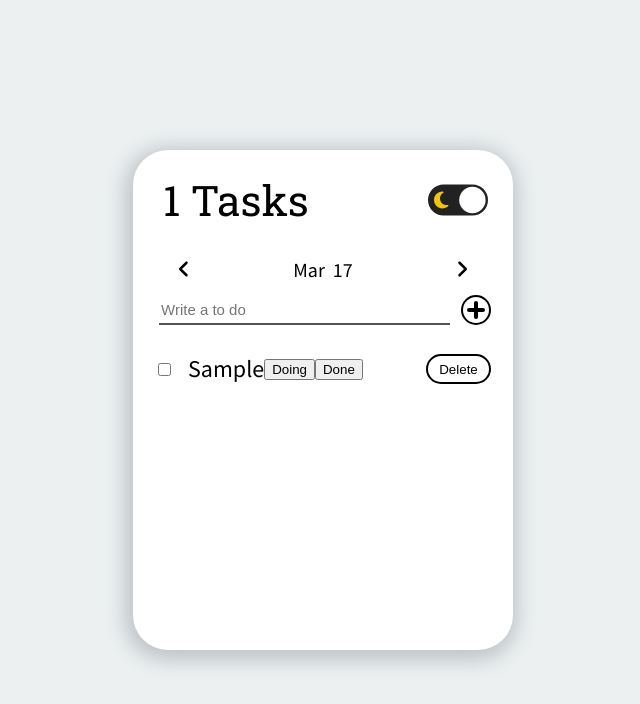
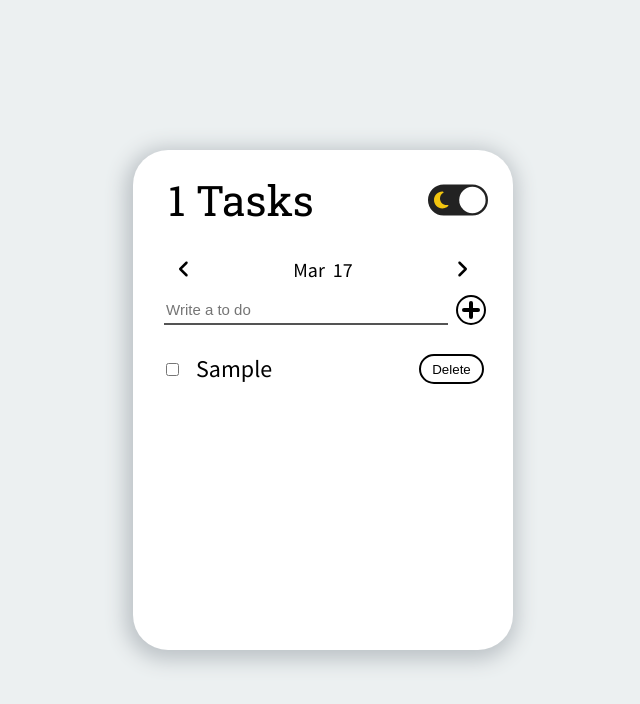
Before and after one commit to YuchanJung/todolist, a React (Create React App) app: page / in a window 1280 px wide. Both pictures are taken after typing "Sample" into the empty fields and a click on the button 793 px from the left and 310 px from the top of the page. Shown: the top 704 px of the page, without its empty margins (317-957 px from the left). Built offline with nearby package versions, Linux system fonts and the light colour scheme.

Commit message:
update style

```diff
--- a/src/components/CreateToDo.tsx
+++ b/src/components/CreateToDo.tsx
@@ -29,7 +29,7 @@ const Input = styled.input`
   background-color: transparent;
   border-width: 0 0 2px;
   border-color: ${(props) => props.theme.textColor};
-  margin-left: 7px;
+  margin: 0px 8px 0px 12px;
   :focus {
     outline: none;
   }
@@ -43,7 +43,7 @@ const CreateButton = styled.button`
   border-radius: 15px;
   border: 2px solid ${(props) => props.theme.textColor};
   background-color: transparent;
-  margin-right: 3px;
+  margin-right: 8px;
 
   &:after {
     width: 18px;
--- a/src/components/ToDo.tsx
+++ b/src/components/ToDo.tsx
@@ -10,7 +10,7 @@ const Container = styled.div`
   width: 90%;
   min-height: 40px;
   font-size: 24px;
-  padding: 5px 2px;
+  padding: 5px 10px;
   margin: 4px;
   label {
     display: inline-block;
@@ -28,7 +28,7 @@ const Input = styled.input`
 
 const DeleteButton = styled.button`
   position: absolute;
-  right: 3px;
+  right: 10px;
   width: 65px;
   height: 30px;
   border-radius: 15px;
@@ -88,7 +88,7 @@ function ToDo({ text, category, id, checked, date }: IToDo) {
         id={id + ""}
       />
       <label htmlFor={id + ""}>{text}</label>
-      {category !== Categories.TO_DO && (
+      {/* {category !== Categories.TO_DO && (
         <button name={Categories.TO_DO} onClick={onClick}>
           To Do
         </button>
@@ -102,7 +102,7 @@ function ToDo({ text, category, id, checked, date }: IToDo) {
         <button name={Categories.DONE} onClick={onClick}>
           Done
         </button>
-      )}
+      )}*/}
       <DeleteButton name="DELETE" onClick={onClick}>
         Delete
       </DeleteButton>
--- a/src/components/ToDoList.tsx
+++ b/src/components/ToDoList.tsx
@@ -34,8 +34,7 @@ const Header = styled.header`
 const Title = styled.h1`
   font-family: "Roboto Slab", serif;
   font-size: 42px;
-  margin: 15px 0px;
-  padding: 0px 10px;
+  margin-left : 15px;
 `;
 
 const Body = styled.div``;
```
